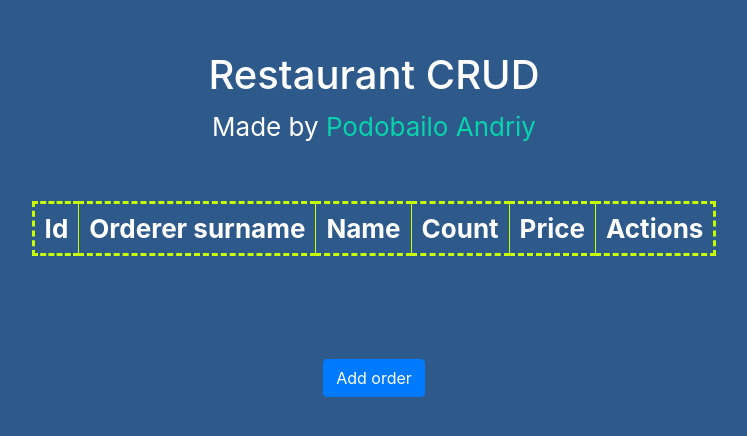
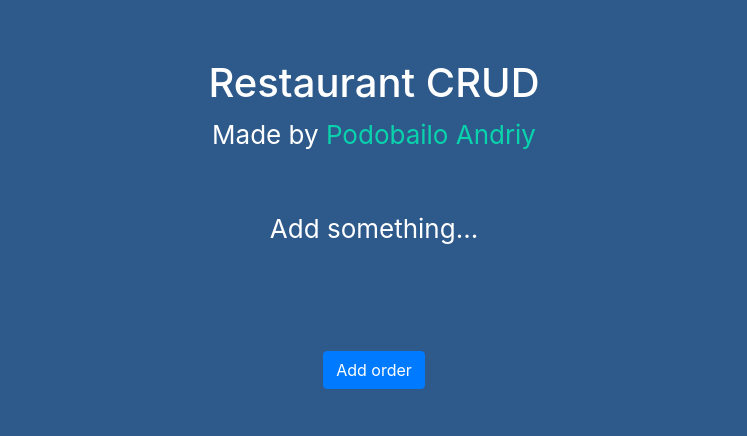
Before and after one commit to EndL11/restaurant_crud, a React (Create React App) app: page / in a window 1280 px wide. Shown: the part 176-612 px from the top of the page, without its empty margins (266-1013 px from the left). Built offline with nearby package versions, Linux system fonts and the light colour scheme.

Commit message:
Update showing table with not order

```diff
--- a/src/components/Table/Table.js
+++ b/src/components/Table/Table.js
@@ -29,6 +29,7 @@ const Table = (props) => {
 
     return (
       <div>
+      { props.items.length > 0 ? (
         <table className="orders-table" border="1">
         <tr>
           <th>Id</th>
@@ -40,6 +41,7 @@ const Table = (props) => {
         </tr>
             {list}
         </table>
+        ) : (<p>Add something...</p>)}
         <div className="add_order">
           <Button variant="primary"
           className="add_order__button" onClick={handleClose}>Add order</Button>
```
